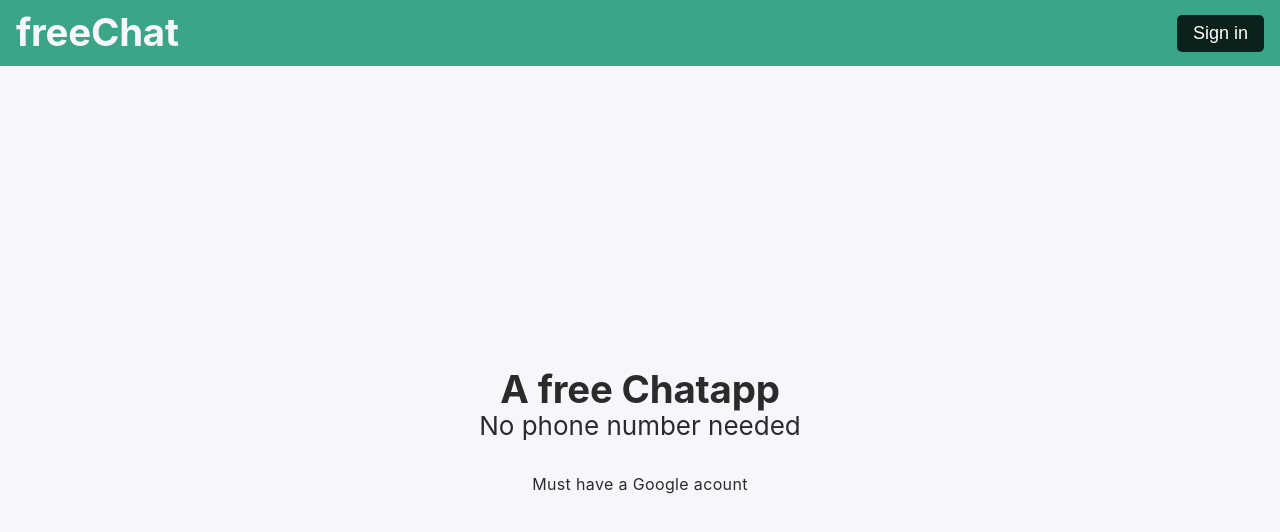
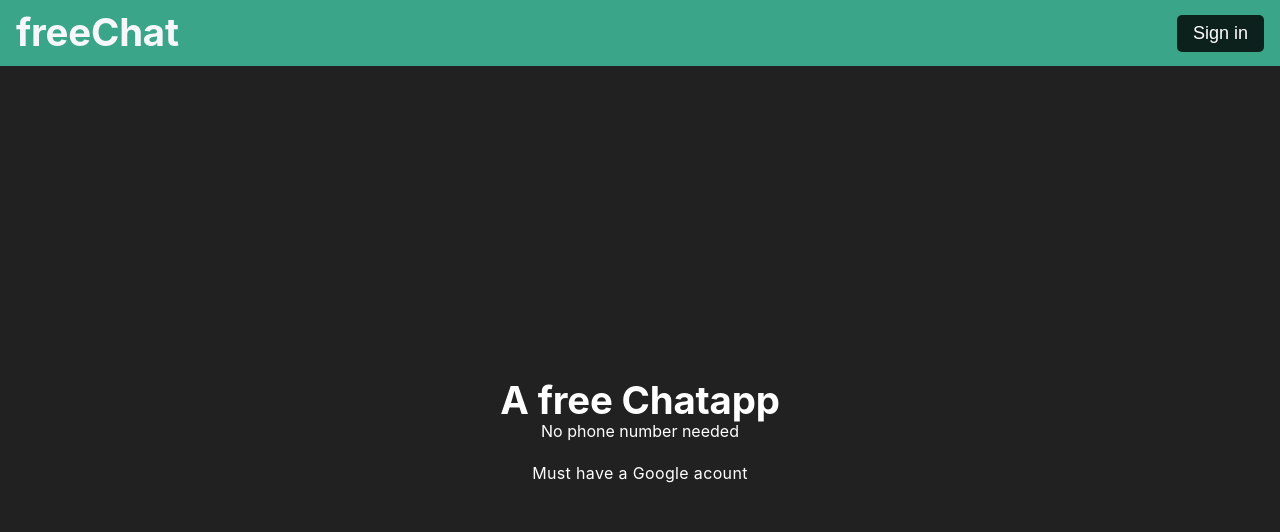
Before and after one commit to jffry93/chat-app, a React (Vite) app: page / in a window 1280 px wide. Shown: the top 532 px of the page. Built offline with nearby package versions, Linux system fonts and the light colour scheme; no server answers.

Commit message:
created dark mode setting

```diff
--- a/src/App.css
+++ b/src/App.css
@@ -7,7 +7,6 @@
 body {
   /* VARIABLES */
   --primary-text-color: #2b2b2b;
-  --secondary-text-color: #a5a5a5;
 
   --primary-color: #3ba58a;
   --secondary-color: #4e426d;
@@ -86,10 +85,10 @@ button:active {
   transform: scale(0.98);
 }
 
-.App {
+.lightmode {
   text-align: center;
   background-color: var(--primary-shade);
-  color: #2b2b2b;
+  color: var(--primary-text-color);
   display: flex;
   flex-direction: column;
   align-items: center;
@@ -97,3 +96,10 @@ button:active {
   justify-content: center;
   font-size: calc(10px + 2vmin);
 }
+.darkmode {
+  background-color: var(--primary-shade);
+
+  --primary-text-color: white;
+  --primary-shade: #212121;
+  --secondary-shade: #383838;
+}
--- a/src/App.tsx
+++ b/src/App.tsx
@@ -27,11 +27,12 @@ const auth = getAuth();
 
 function App() {
   const [toggle, setToggle] = useState(false);
+  const [darkmode, setDarkmode] = useState(false);
   const [user] = useAuthState(auth);
-  console.log(user?.photoURL);
+  // console.log(user?.photoURL);
 
   return (
-    <div className='App'>
+    <div className={!darkmode ? 'darkmode' : 'lightmode'}>
       <StyledHeader>
         <h2 className='logo'>freeChat</h2>
         {user ? (
@@ -48,6 +49,14 @@ function App() {
 
             <ul className={!toggle ? 'active' : ''}>
               {/* <li>Dark Mode</li> */}
+              <li
+                onClick={() => {
+                  setDarkmode(!darkmode);
+                  console.log(darkmode);
+                }}
+              >
+                Dark Mode
+              </li>
               <li onClick={() => auth.signOut()}>Sign Out</li>
             </ul>
           </div>
@@ -72,7 +81,7 @@ const StyledHeader = styled.header`
   padding: 0 16px;
   background-color: var(--primary-color);
   .logo {
-    color: var(--primary-shade);
+    color: #f5f7fb;
   }
 
   .user {
@@ -101,7 +110,7 @@ const StyledHeader = styled.header`
       list-style: none;
       text-align: left;
       font-size: clamp(14px, 2vw, 16px);
-      color: #2b2b2b;
+      color: var(--primary-text-color);
       background-color: var(--secondary-shade);
 
       li {
--- a/src/component/Chatroom.tsx
+++ b/src/component/Chatroom.tsx
@@ -51,11 +51,11 @@ const Chatroom = () => {
   );
   // console.log(customQuery);
   const [values, loading, error] = useCollectionData(customQuery, {
-    idField: 'id',
+    // idField: 'id',
   });
 
   //ADD NEW MESSAGE DOCUMENT TO FIRESTORE COLLECTION
-  const messageHandler = async (e) => {
+  const messageHandler = async (e: any) => {
     e.preventDefault();
     const { uid, photoURL } = auth.currentUser;
 
@@ -70,10 +70,10 @@ const Chatroom = () => {
     e.target.style.cssText = 'height:50px; ';
   };
 
-  const commentEnterSubmit = (e) => {
+  const commentEnterSubmit = (e: any) => {
     if (e.key === 'Enter' && e.shiftKey == false) messageHandler(e);
   };
-  const autosize = (e) => {
+  const autosize = (e: any) => {
     var el = e.target;
     el.style.cssText = 'height:50px; ';
     el.style.cssText = 'height:' + el.scrollHeight + 'px';
@@ -164,6 +164,7 @@ const StyledMain = styled.div`
     resize: none;
     /* font-size: clamp(18px, 4vw, 25px); */
     font-size: 18px;
+    color: var(--primary-text-color);
     background: var(--secondary-shade);
     border: none;
     outline: none;
@@ -178,6 +179,7 @@ const StyledMessages = styled.div`
   display: flex;
   flex-direction: column-reverse;
   padding: 0 16px;
+  color: var(--primary-text-color);
 
   height: 100%;
   overflow-y: scroll;
@@ -196,7 +198,7 @@ const StyledMessages = styled.div`
   .sent {
     flex-direction: row-reverse;
     align-self: flex-end;
-    margin-bottom: 4px;
+    margin-bottom: 16px;
     border-radius: 16px;
 
     .profile {
@@ -206,13 +208,11 @@ const StyledMessages = styled.div`
       border-top-right-radius: 2px;
       border-top-left-radius: 16px;
       background-color: var(--secondary-color);
-      color: var(--primary-shade);
+      color: white;
       border: 1px solid var(--secondary-color);
 
-      box-shadow: rgba(0, 0, 0, 0.07) 0px 1px 2px,
-        rgba(0, 0, 0, 0.07) 0px 2px 4px, rgba(0, 0, 0, 0.07) 0px 4px 8px,
-        rgba(0, 0, 0, 0.07) 0px 8px 16px, rgba(0, 0, 0, 0.07) 0px 16px 32px,
-        rgba(0, 0, 0, 0.07) 0px 32px 64px;
+      box-shadow: rgba(0, 0, 0, 0.1) 0px 10px 15px -3px,
+        rgba(0, 0, 0, 0.05) 0px 4px 6px -2px;
     }
   }
 `;
--- a/src/component/LandingPage.tsx
+++ b/src/component/LandingPage.tsx
@@ -15,6 +15,7 @@ export default LandingPage;
 
 const StyledLanding = styled.div`
   height: var(--container-height);
+  color: var(--primary-text-color);
   display: flex;
   flex-direction: column;
   align-items: center;
--- a/src/component/Message.tsx
+++ b/src/component/Message.tsx
@@ -55,7 +55,7 @@ const StyledMessage = styled.div`
     display: flex;
 
     background-color: var(--secondary-shade);
-    border: 1px solid white;
+    border: 1px solid var(--secondary-shade);
     border-radius: 16px;
     border-top-left-radius: 4px;
 
```
